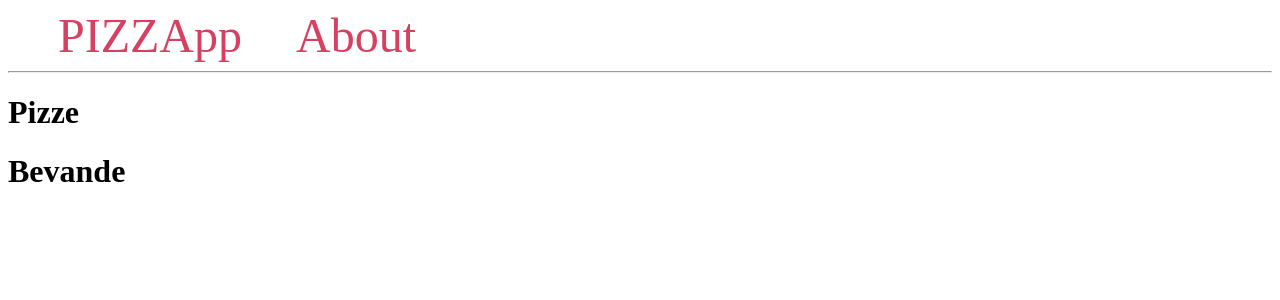
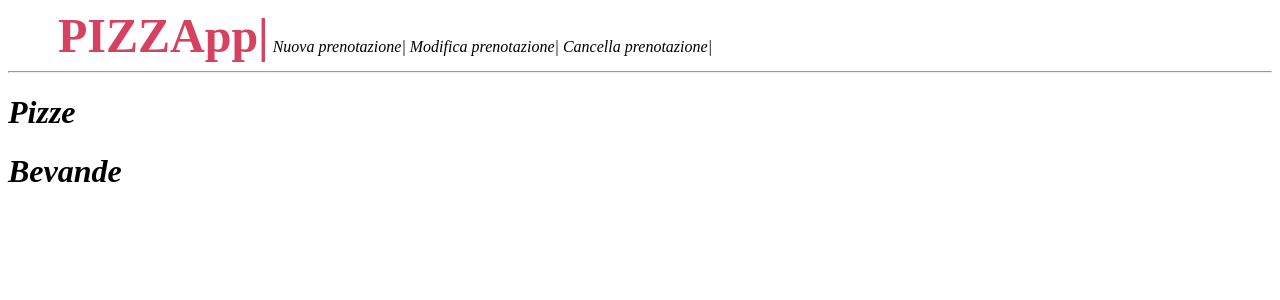
Before and after one commit to alessandro-bertelli/webapp_isa_tbd, a Flask app: page / in a window 1280 px wide. Shown: the top 300 px of the page. Run offline with Flask 2, Linux system fonts and the light colour scheme; data that the repository does not hold is empty; some libraries are stand-ins or nearby versions.

Commit message:
Improved style

```diff
--- a/src/templates/base.html
+++ b/src/templates/base.html
@@ -2,22 +2,22 @@
 <html lang="en">
 <head>
     <meta charset="UTF-8">
-    <title>{% block title %} {% endblock %}- PizzApp</title>
+    <title>{% block title %} PIZZApp {% endblock %}</title>
     <style>
-
         nav a {
             color: #d64161;
             font-size: 3em;
             margin-left: 50px;
             text-decoration: none;
         }
-
     </style>
 </head>
 <body>
     <nav>
-        <a href="{{ url_for('index') }}">PIZZApp</a>
-        <a href="#">About</a>
+        <a href="{{ url_for('index') }}"><strong>PIZZApp|</strong></a>
+        <i href="nuova-prenotazione">Nuova prenotazione|</a>
+        <i href="modifica-prenotazione">Modifica prenotazione|</a>
+        <i href="cancella-prenotazione">Cancella prenotazione|</a>
     </nav>
     <hr>
     <div class="content">
--- a/src/templates/index.html
+++ b/src/templates/index.html
@@ -4,14 +4,14 @@
     <h1>{% block title1 %} Pizze {% endblock %}</h1>
     {% for pizza in pizze %}
         <div class='pizza'>
-            <h3><strong>#{{ pizza[1] }}</strong> <em><strong>{{ pizza[0] }}</strong></em> ....{{ pizza[2] }}</h3>
+            <h3><strong>{{ pizza[1] }}.</strong> <em><strong>{{ pizza[0] }}</strong></em> ....{{ pizza[2] }}</h3>
         </div>
     {% endfor %}
 
     <h1>{% block title2 %} Bevande {% endblock %}</h1>
     {% for bevanda in bevande %}
         <div class='bevanda'>
-            <h3><strong>#{{ bevanda[1] }}</strong> <em><strong>{{ bevanda[0] }}</strong></em> ....{{ bevanda[2] }}</h3>
+            <h3><strong>{{ bevanda[1] }}.</strong> <em><strong>{{ bevanda[0] }}</strong></em> ....{{ bevanda[2] }}</h3>
         </div>
     {% endfor %}
 {% endblock %}
```
